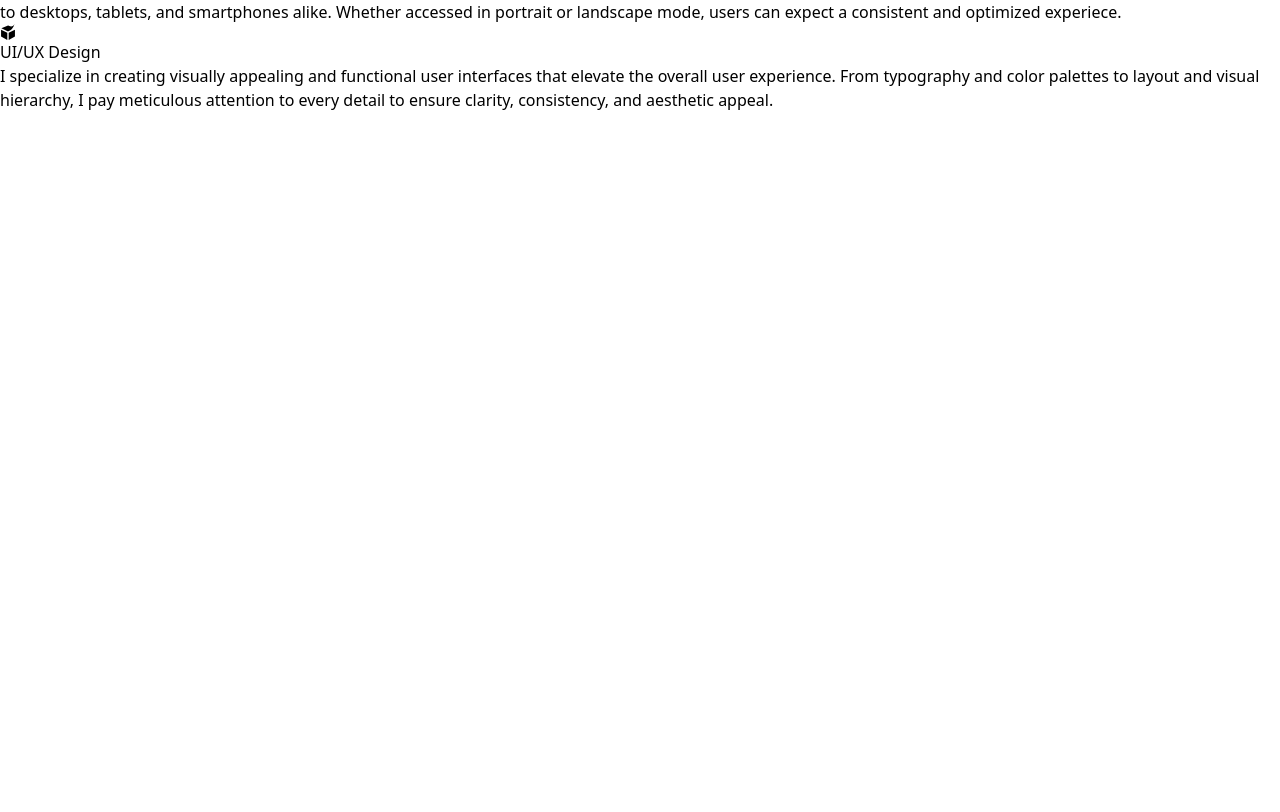
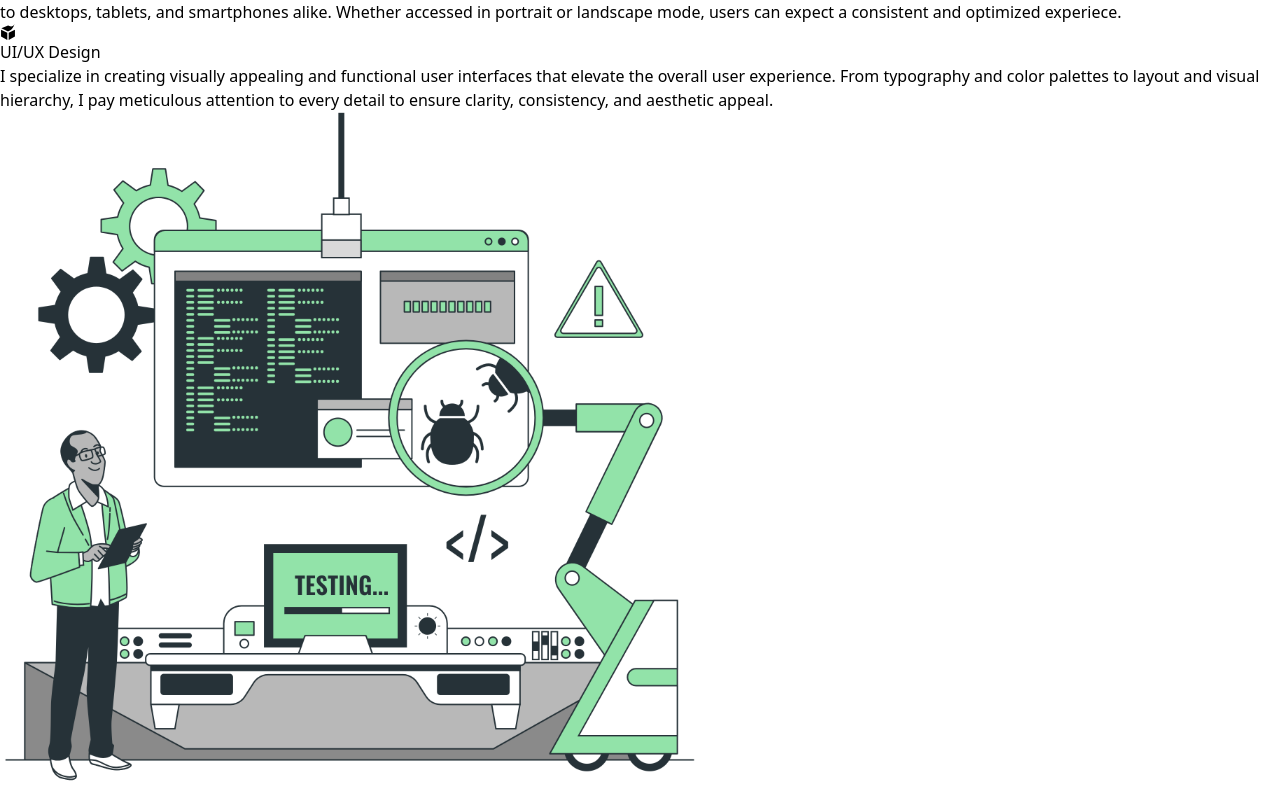
Before and after one commit to TallGem/Portfolio, a React (Vite) app: page / in a window 1280 px wide. Shown: the part 1769-2581 px from the top of the page. Before the commit the page ends 1881 px from the top, so only its background shows below. Built offline with nearby package versions, Linux system fonts and the light colour scheme.

Commit message:
added the service storyset

```diff
--- a/src/Components/Services.jsx
+++ b/src/Components/Services.jsx
@@ -1,12 +1,13 @@
 import React from 'react'
 import { FaServicestack } from "react-icons/fa6";
+import serviceboy from '../Images/services1.png'
 import { SiWebmoney } from "react-icons/si";
 import { PiWebhooksLogoFill } from "react-icons/pi";
 import { SiSemanticweb } from "react-icons/si";
 
 const Services = () => {
   return (
-    <div className='grid grid-cols-2'>
+    <div className='grid grid-cols-2 gap-2'>
 
       <div className='bg-blue-50'>
 
@@ -62,6 +63,10 @@ const Services = () => {
 
       </div>
 
+      <div>
+        <img src={serviceboy} className="img-fluid lg:mt-16 " width={700} />
+      </div>
+
 
     </div>
   )
```
Also changed, not shown: src/Images/service2.png (added), src/Images/services1.png (added).
